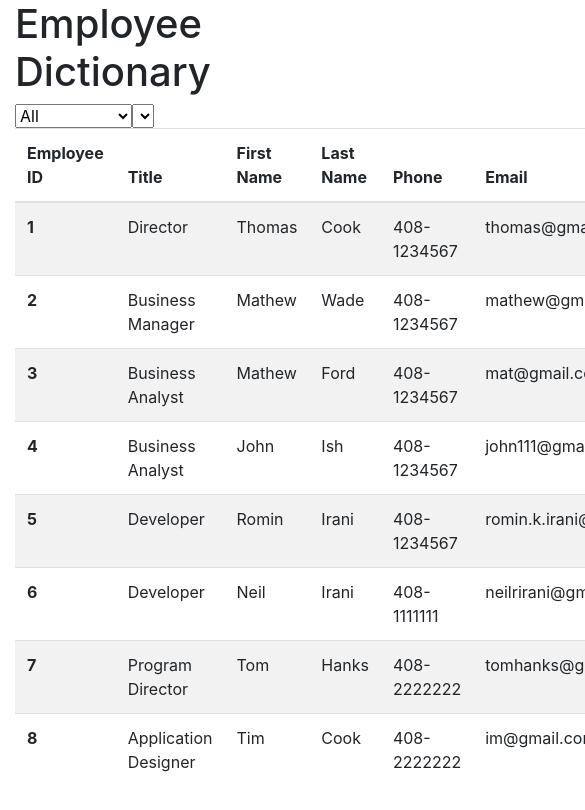
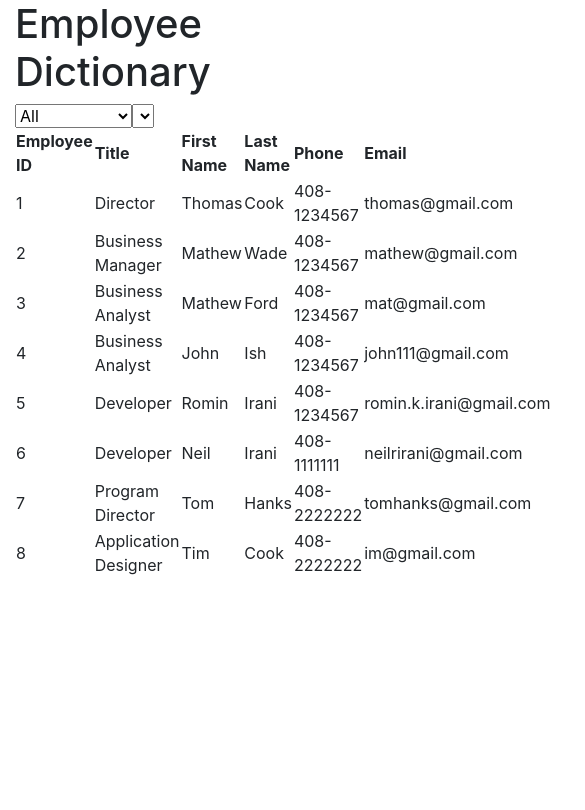
Before and after one commit to JameskuttySebastian/ASSIGNMENT19_EmployeeDirectory, a React (Create React App) app: page / in a window 390 px wide. Shown: the top 810 px of the page, 585 px wide, since content can reach past the window. Built offline with nearby package versions, Linux system fonts and the light colour scheme.

Commit message:
added mobile responsiveness

```diff
--- a/src/App.js
+++ b/src/App.js
@@ -57,6 +57,7 @@ class App extends Component {
     }
   };
 
+  //Getting columns for drop down list for select column
   createDropdownList = searchByColumn => {
     let columnValueArray = Array.from(
       new Set(employees.map(employee => employee[searchByColumn]))
@@ -64,6 +65,7 @@ class App extends Component {
     return columnValueArray; //retruning column value array
   };
 
+  //Creating html for drop down list for select column
   createDropdownListHtml = uniqueColumnValueArray => {
     if (uniqueColumnValueArray.length) {
       let uniqueColumnValueHtmlArray = uniqueColumnValueArray.map(
@@ -73,6 +75,7 @@ class App extends Component {
     }
   };
 
+  // filter array based on filter condition
   filterValueChange = async event => {
     let searchValue = event.target.value;
     // if the column value is an integer (for user id column), then assign the value as integer
@@ -109,7 +112,7 @@ class App extends Component {
           {this.state.searchValueHtmlArray}
         </select>
         {/* This section of the table is statically created since columns are not changing */}
-        <table className="table table-striped">
+        <table>
           <thead>
             <tr>
               <th scope="col">Employee ID</th>
--- a/src/components/TableData.js
+++ b/src/components/TableData.js
@@ -3,7 +3,7 @@ import React from "react";
 function TableData(props) {
   return (
     <tr>
-      <th scope="row">{props.employeeId}</th>
+      <td>{props.employeeId}</td>
       <td>{props.jobTitleName}</td>
       <td>{props.firstName}</td>
       <td>{props.lastName}</td>
```
